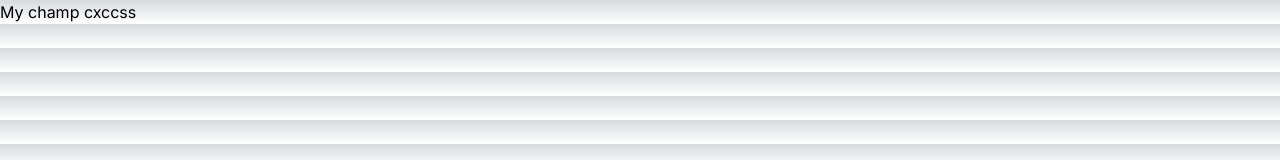
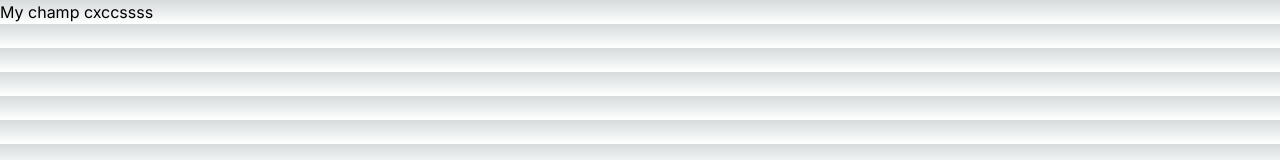
Before and after one commit to DikshakAdhikari/Url-Shortner, a Next.js app in the folder client/: page / in a window 1280 px wide. Shown: the top 160 px of the page. Built offline with nearby package versions, Linux system fonts and the light colour scheme.

Commit message:
git configuration

```diff
--- a/client/app/page.tsx
+++ b/client/app/page.tsx
@@ -3,7 +3,7 @@
 export default function Home() {
   return (
     <div>
-     My champ cxccss
+     My champ cxccssss
     </div>
       )
 }
```
